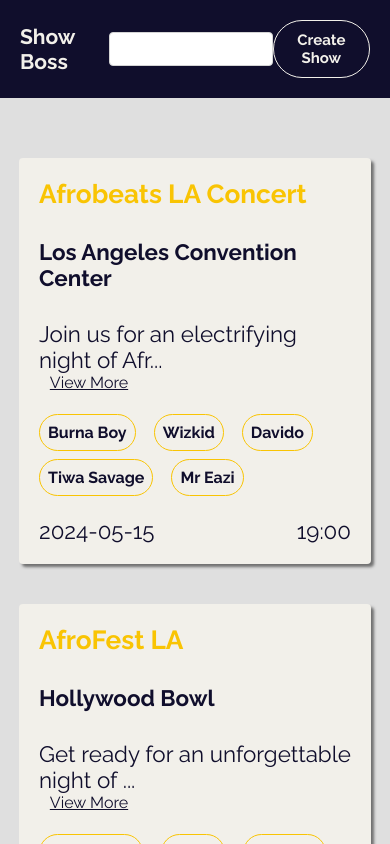
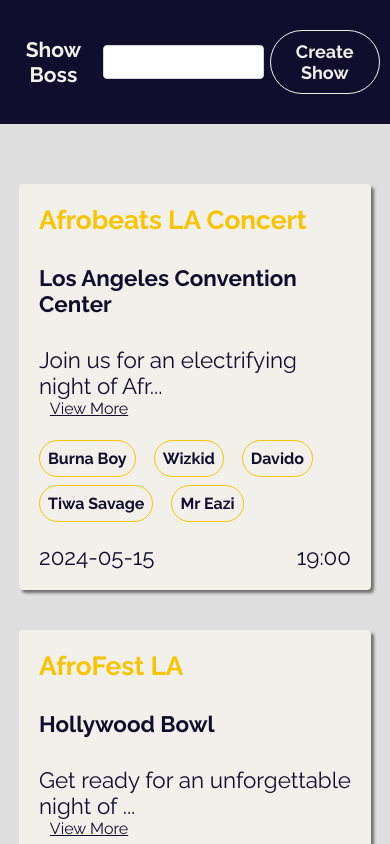
Before and after one commit to Rei-ne/show-boss, a React (Vite) app: page / in a window 390 px wide. Shown: the top 844 px of the page. Built offline with nearby package versions, Linux system fonts and the light colour scheme; data requests are answered from the project's data file.

Commit message:
feat: mobile nav

```diff
--- a/src/components/Navbar/Navbar.css
+++ b/src/components/Navbar/Navbar.css
@@ -22,27 +22,53 @@
 
 
 /* f9c403 */
+
+@media screen and (max-width:480px) {
+.navbar{
+padding: 30px 10px;
+display: flex;
+}
+
+.navbar .mobile{
+  display: flex;
+  gap: 6px;
+}
+
+.navbar a.brand{
+width: fit-content;
+padding: 0;
+margin: 0;
+}
+
+.navbar a.brand h1 {
+width: fit-content;
+padding: 0;
+margin: 0;
+text-align: center;
+}
+}
+
 @media screen and (max-width:780px) {
   .navbar .mobile{
     display: flex;
     align-items: center;
     justify-content: space-between;
-   }
+}
 
-   .navbar .desktop{
+  .navbar .desktop{
     display: none;
-   }
+}
 
-   .navbar a.brand {
+  .navbar a.brand {
     margin-right: 0;
 
   }
- .navbar a.create-link {
+  .navbar a.create-link {
      color: #f2f0ea;
      text-decoration: none;
      border: 1px solid #f2f0ea;
      text-align: center;
-     font-size: 10px;
+     font-size: 12px;
      padding: 10px;
      border-radius: 50px;
    }
```
